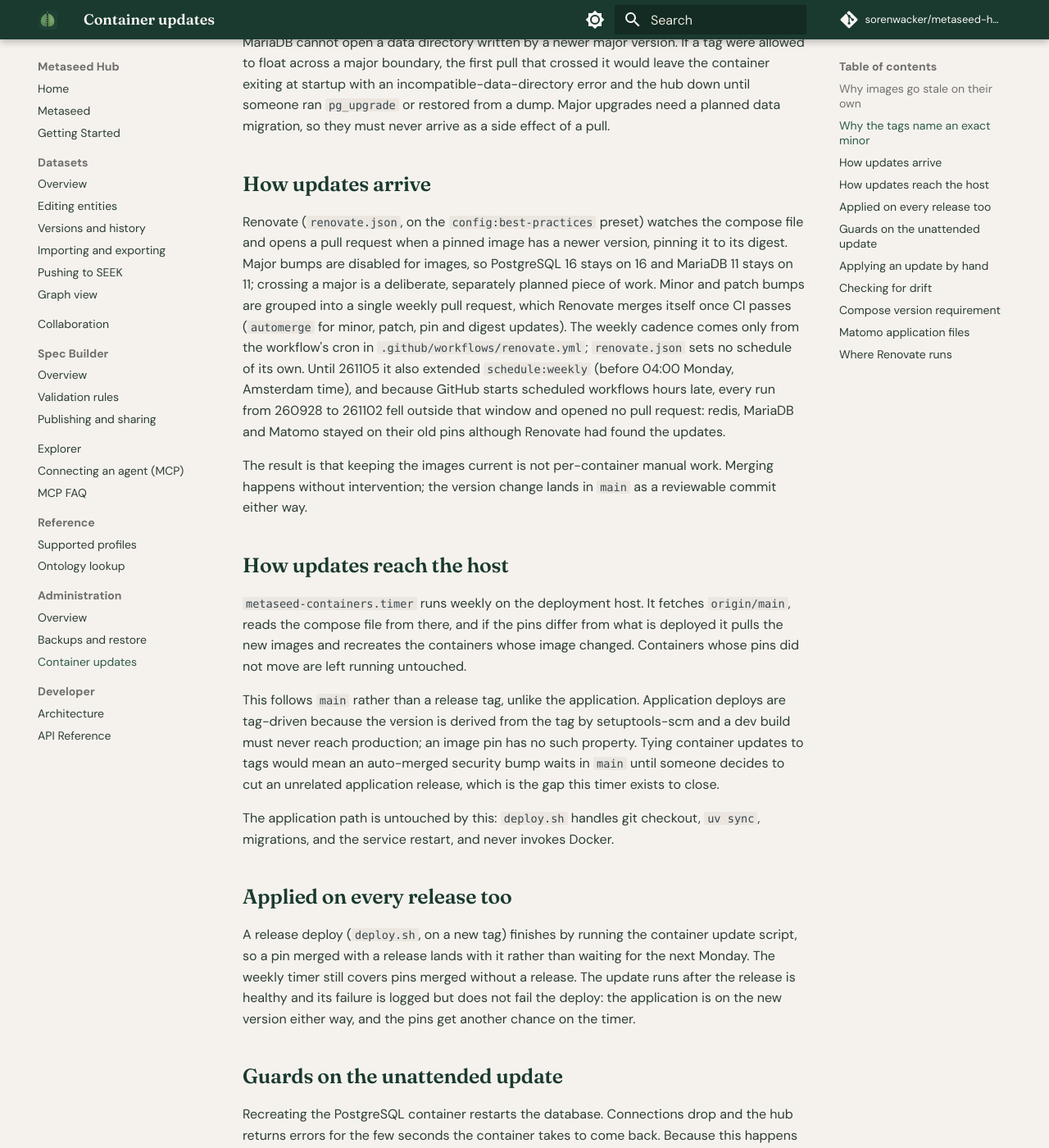
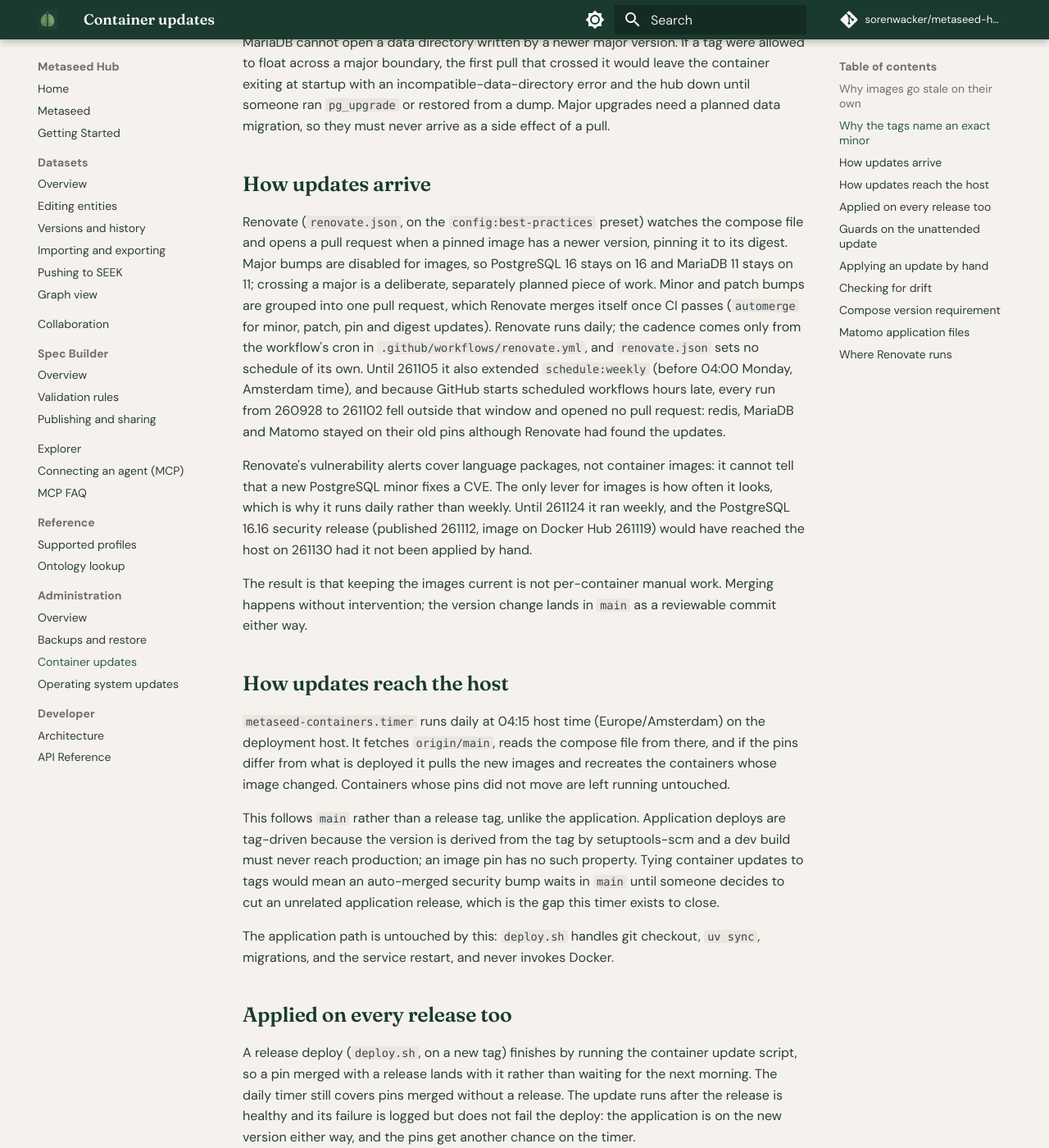
Before and after one commit to sorenwacker/metaseed-hub, an MkDocs documentation site: the page built from docs/container-updates.md, in a window 1280 px wide and 1400 px high, scrolled down 934 px. Shown: the whole window at 82% size. Built offline with MkDocs 1.6.1 and Material for MkDocs 9.7.7, drawn with Linux system fonts in a browser that asks for light colours; comment, search, counter and statistics services are not loaded; some of the changed text lies outside the part shown.

Commit message:
Automate patching: daily image checks, unattended noble-updates with a fixed reboot time (#292)
* Renovate starts hours after the Monday container window, so image fixes waited an extra week

* Most Ubuntu fixes ship in noble-updates, which the security-only policy left for manual upgrades

````diff
--- a/docs/container-updates.md
+++ b/docs/container-updates.md
@@ -18,13 +18,15 @@ The second reason applies to the databases and is the more serious one. PostgreS
 
 ## How updates arrive
 
-Renovate (`renovate.json`, on the `config:best-practices` preset) watches the compose file and opens a pull request when a pinned image has a newer version, pinning it to its digest. Major bumps are disabled for images, so PostgreSQL 16 stays on 16 and MariaDB 11 stays on 11; crossing a major is a deliberate, separately planned piece of work. Minor and patch bumps are grouped into a single weekly pull request, which Renovate merges itself once CI passes (`automerge` for minor, patch, pin and digest updates). The weekly cadence comes only from the workflow's cron in `.github/workflows/renovate.yml`; `renovate.json` sets no schedule of its own. Until 261105 it also extended `schedule:weekly` (before 04:00 Monday, Amsterdam time), and because GitHub starts scheduled workflows hours late, every run from 260928 to 261102 fell outside that window and opened no pull request: redis, MariaDB and Matomo stayed on their old pins although Renovate had found the updates.
+Renovate (`renovate.json`, on the `config:best-practices` preset) watches the compose file and opens a pull request when a pinned image has a newer version, pinning it to its digest. Major bumps are disabled for images, so PostgreSQL 16 stays on 16 and MariaDB 11 stays on 11; crossing a major is a deliberate, separately planned piece of work. Minor and patch bumps are grouped into one pull request, which Renovate merges itself once CI passes (`automerge` for minor, patch, pin and digest updates). Renovate runs daily; the cadence comes only from the workflow's cron in `.github/workflows/renovate.yml`, and `renovate.json` sets no schedule of its own. Until 261105 it also extended `schedule:weekly` (before 04:00 Monday, Amsterdam time), and because GitHub starts scheduled workflows hours late, every run from 260928 to 261102 fell outside that window and opened no pull request: redis, MariaDB and Matomo stayed on their old pins although Renovate had found the updates.
+
+Renovate's vulnerability alerts cover language packages, not container images: it cannot tell that a new PostgreSQL minor fixes a CVE. The only lever for images is how often it looks, which is why it runs daily rather than weekly. Until 261124 it ran weekly, and the PostgreSQL 16.16 security release (published 261112, image on Docker Hub 261119) would have reached the host on 261130 had it not been applied by hand.
 
 The result is that keeping the images current is not per-container manual work. Merging happens without intervention; the version change lands in `main` as a reviewable commit either way.
 
 ## How updates reach the host
 
-`metaseed-containers.timer` runs weekly on the deployment host. It fetches `origin/main`, reads the compose file from there, and if the pins differ from what is deployed it pulls the new images and recreates the containers whose image changed. Containers whose pins did not move are left running untouched.
+`metaseed-containers.timer` runs daily at 04:15 host time (Europe/Amsterdam) on the deployment host. It fetches `origin/main`, reads the compose file from there, and if the pins differ from what is deployed it pulls the new images and recreates the containers whose image changed. Containers whose pins did not move are left running untouched.
 
 This follows `main` rather than a release tag, unlike the application. Application deploys are tag-driven because the version is derived from the tag by setuptools-scm and a dev build must never reach production; an image pin has no such property. Tying container updates to tags would mean an auto-merged security bump waits in `main` until someone decides to cut an unrelated application release, which is the gap this timer exists to close.
 
@@ -32,7 +34,7 @@ The application path is untouched by this: `deploy.sh` handles git checkout, `uv
 
 ## Applied on every release too
 
-A release deploy (`deploy.sh`, on a new tag) finishes by running the container update script, so a pin merged with a release lands with it rather than waiting for the next Monday. The weekly timer still covers pins merged without a release. The update runs after the release is healthy and its failure is logged but does not fail the deploy: the application is on the new version either way, and the pins get another chance on the timer.
+A release deploy (`deploy.sh`, on a new tag) finishes by running the container update script, so a pin merged with a release lands with it rather than waiting for the next morning. The daily timer still covers pins merged without a release. The update runs after the release is healthy and its failure is logged but does not fail the deploy: the application is on the new version either way, and the pins get another chance on the timer.
 
 ## Guards on the unattended update
 
@@ -42,7 +44,9 @@ A backup from the last 24 hours exists in `/var/backups/metaseed-hub`. This guar
 
 The hub answers its health endpoint after the recreate, checked the same way `deploy.sh` checks it. A failed health check is logged as an error to the journal, so a broken update cannot pass for a quiet week.
 
-The timer fires at 04:15 UTC on Mondays with `Persistent=false`, so it runs in a low-traffic window and does not fire on boot. A missed week is picked up the following Monday.
+The timer fires at 04:15 host time with `Persistent=false`, so it runs in a low-traffic window, after the 02:30 backup, and does not fire on boot. A missed day is picked up the next morning. A run whose pins match the deployed ones restarts nothing, so a daily check restarts PostgreSQL only on the days an update was merged.
+
+The timer used to fire on Mondays only. GitHub starts the scheduled Renovate run hours late (10:20 to 11:33 UTC in November 2026), so an update merged on a Monday missed that Monday's 04:15 window and waited a further week.
 
 ## Applying an update by hand
 
@@ -50,7 +54,7 @@ The timer fires at 04:15 UTC on Mondays with `Persistent=false`, so it runs in a
 sudo -u app /opt/metaseed-docker/update-containers.sh
 ```
 
-The script is the same one the timer runs. To apply a pin change immediately after merging it, run this rather than waiting for Monday.
+The script is the same one the timer runs. To apply a pin change immediately after merging it, run this rather than waiting for the next morning.
 
 Confirm what came up:
 
@@ -81,6 +85,6 @@ The matomo image keeps the application in the `/var/www/html` volume, and its en
 
 ## Where Renovate runs
 
-Renovate runs from this repository's own workflow, `.github/workflows/renovate.yml`: weekly (early Monday, UTC) and on demand from the Actions tab (**Renovate > Run workflow**), reading `renovate.json`. The hosted Mend app is installed but has never run on this repository; a workflow here has a visible log and needs nothing enabled elsewhere.
+Renovate runs from this repository's own workflow, `.github/workflows/renovate.yml`: daily (03:00 UTC, started hours later by GitHub) and on demand from the Actions tab (**Renovate > Run workflow**), reading `renovate.json`. The hosted Mend app is installed but has never run on this repository; a workflow here has a visible log and needs nothing enabled elsewhere.
 
 The workflow needs one secret, `RENOVATE_TOKEN`: a fine-grained personal access token for this repository with read and write access to *Contents*, *Pull requests*, *Issues*, and *Workflows*. It can't use the workflow's own `GITHUB_TOKEN`, because pull requests opened with that token trigger no other workflows — the CI gate would never run on an update and nothing could auto-merge. If the hosted app starts running as well, disable one of the two, or every update arrives twice.
--- a/mkdocs.yml
+++ b/mkdocs.yml
@@ -75,6 +75,7 @@ nav:
     - Overview: administration.md
     - Backups and restore: backups.md
     - Container updates: container-updates.md
+    - Operating system updates: os-updates.md
   - Developer:
     - Architecture: developer/architecture.md
     - API Reference: developer/api.md
--- a/renovate.json
+++ b/renovate.json
@@ -32,7 +32,7 @@
       "groupName": "github actions"
     },
     {
-      "description": "Production images: one weekly PR, pinned to digests; a major (PostgreSQL 16 -> 17, MariaDB 11 -> 12) is separately planned work.",
+      "description": "Production images: one grouped PR, pinned to digests; a major (PostgreSQL 16 -> 17, MariaDB 11 -> 12) is separately planned work.",
       "matchManagers": [
         "docker-compose",
         "dockerfile"
@@ -53,7 +53,7 @@
       "enabled": false
     },
     {
-      "description": "A major bump of a Python dependency is a migration, not an update. Held for explicit approval and kept out of the weekly group so it cannot be merged as routine: in metaseed a widened mcp bound admitted 2.x, which had removed the API the code imports, and every locked test suite stayed green.",
+      "description": "A major bump of a Python dependency is a migration, not an update. Held for explicit approval and kept out of the routine groups so it cannot be merged as routine: in metaseed a widened mcp bound admitted 2.x, which had removed the API the code imports, and every locked test suite stayed green.",
       "matchManagers": [
         "pep621",
         "uv"
````
Also changed, not shown: CHANGELOG.md (+6 -0 lines), docs/os-updates.md (added, +32 -0 lines), 8 other files.
